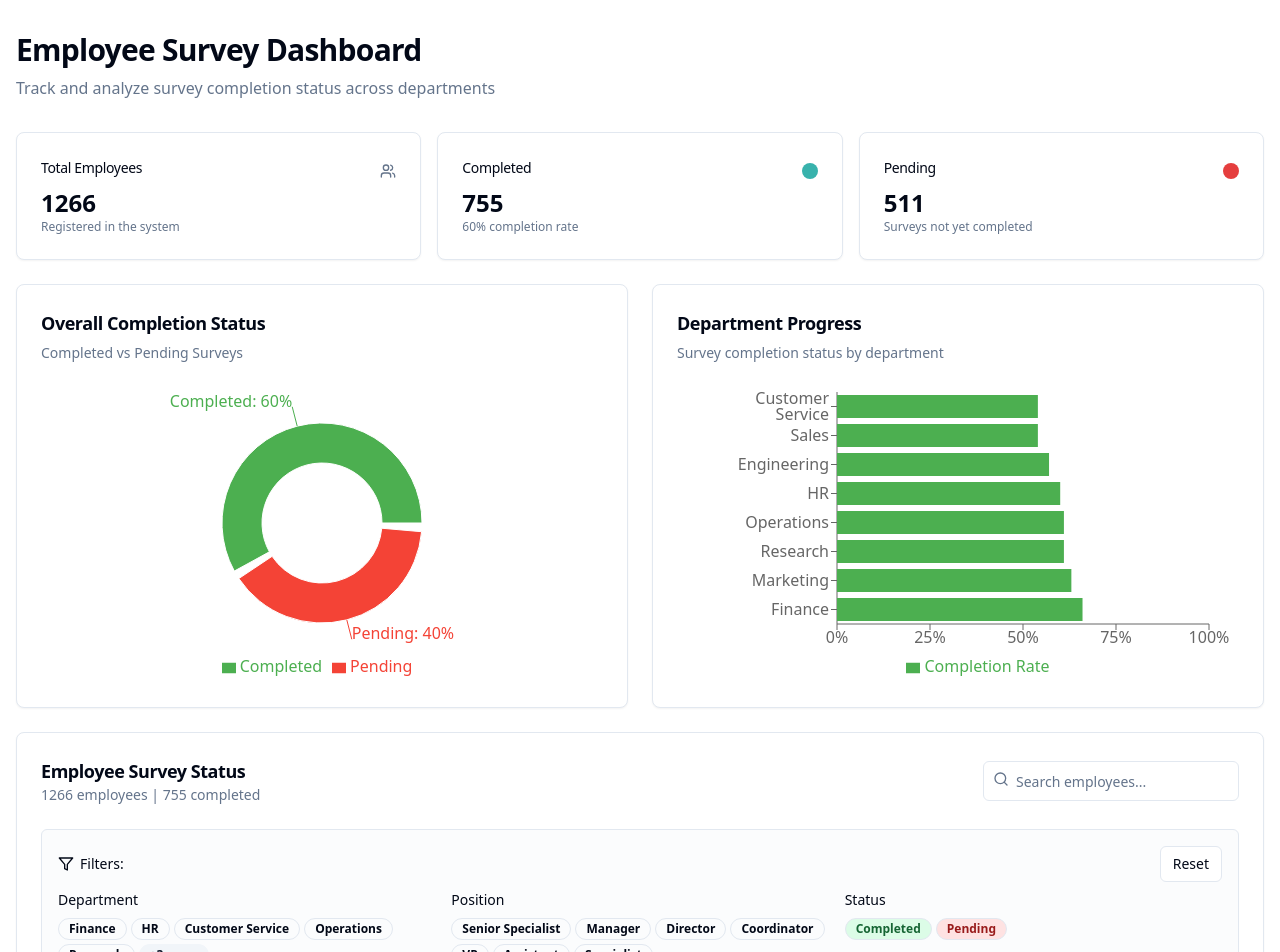
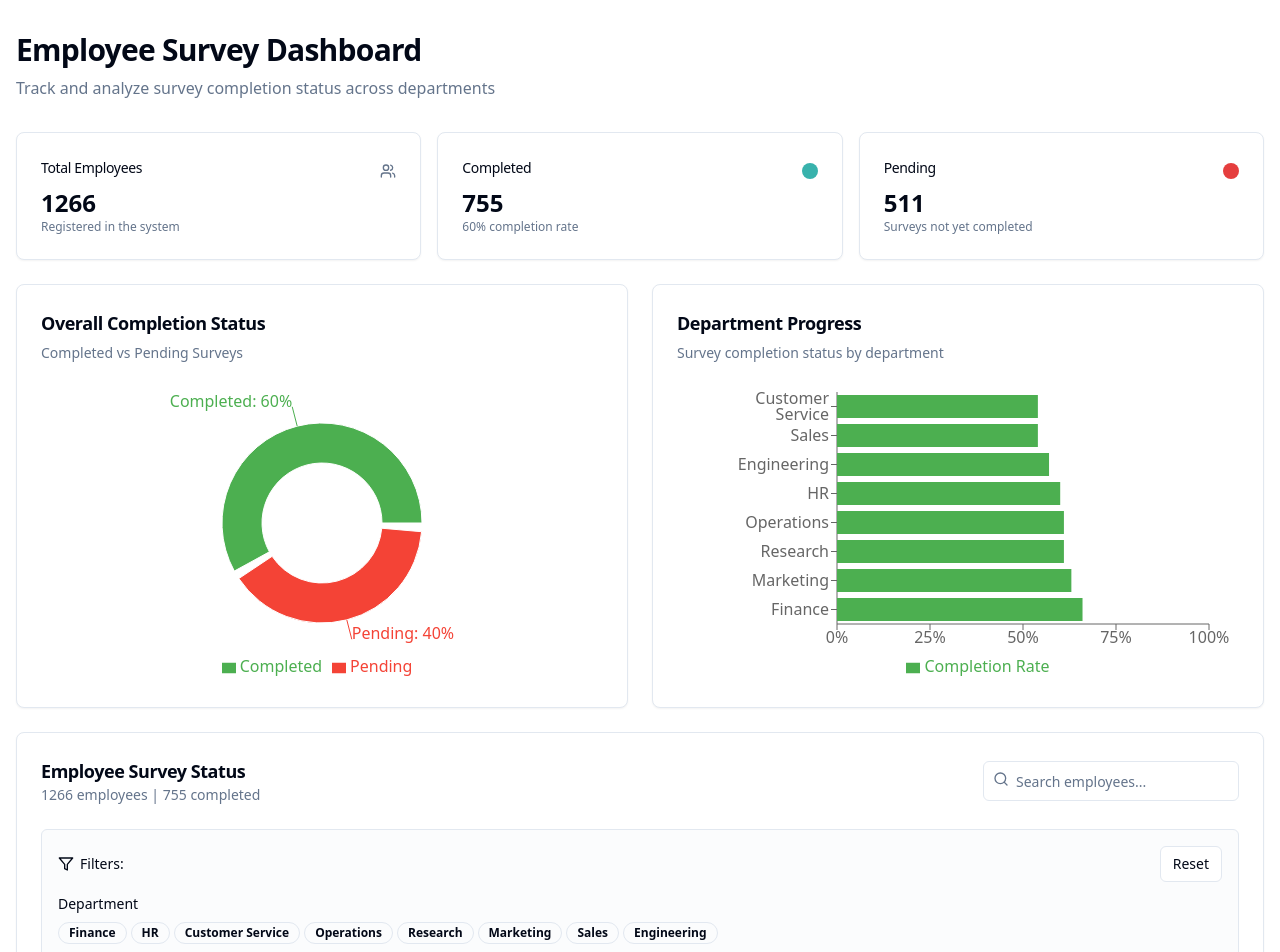
Before and after one commit to daitran07330/ndx-employee-pulse-analyzer, a React (Vite) app: page /employees in a window 1280 px wide. Shown: the top 952 px of the page. Built offline with nearby package versions, Linux system fonts and the light colour scheme.

Commit message:
Refactor: Implement horizontal filter menus
Restructure filter buttons as horizontal menus, with dynamic loading of position filters based on department selection. Position the filter menus above the employee table within the "Employee Survey Status" card.

```diff
--- a/src/pages/EmployeeList.tsx
+++ b/src/pages/EmployeeList.tsx
@@ -6,7 +6,7 @@ import { Table, TableHeader, TableBody, TableHead, TableRow, TableCell } from "@
 import { Badge } from "@/components/ui/badge";
 import { Button } from "@/components/ui/button";
 import { PieChart, Pie, Cell, ResponsiveContainer, BarChart, Bar, XAxis, YAxis, Tooltip, Legend } from "recharts";
-import { Search, Users, PieChart as PieChartIcon, Filter } from "lucide-react";
+import { Search, Users, Filter } from "lucide-react";
 import PageTitle from "@/components/layout/PageTitle";
 
 // Define types for our data structures
@@ -46,6 +46,9 @@ const EmployeeList: React.FC = () => {
     status: "", // "completed" or "pending"
     position: ""
   });
+
+  // Position options based on selected department
+  const [availablePositions, setAvailablePositions] = useState<string[]>([]);
 
   useEffect(() => {
     // This would be replaced with an API call in a real application
@@ -107,6 +110,21 @@ const EmployeeList: React.FC = () => {
     // Apply department filter
     if (activeFilters.department) {
       result = result.filter(emp => emp.department === activeFilters.department);
+
+      // Update available positions based on selected department
+      const positionsInDepartment = Array.from(
+        new Set(result.map(emp => emp.position))
+      );
+      setAvailablePositions(positionsInDepartment);
+
+      // Reset position filter if the selected position is not in the new department
+      if (activeFilters.position && !positionsInDepartment.includes(activeFilters.position)) {
+        setActiveFilters(prev => ({...prev, position: ""}));
+      }
+    } else {
+      // If no department is selected, show all positions
+      const allPositions = Array.from(new Set(employees.map(emp => emp.position)));
+      setAvailablePositions(allPositions);
     }
 
     // Apply status filter
@@ -174,9 +192,8 @@ const EmployeeList: React.FC = () => {
     setDepartmentStats(deptStats);
   };
 
-  // Get unique departments, positions for filters
+  // Get unique departments for filters
   const uniqueDepartments = Array.from(new Set(employees.map(emp => emp.department)));
-  const uniquePositions = Array.from(new Set(employees.map(emp => emp.position)));
 
   // Helper to handle filter clicks
   const toggleFilter = (type: 'department' | 'status' | 'position', value: string) => {
@@ -323,10 +340,11 @@ const EmployeeList: React.FC = () => {
             </div>
           </div>
         </CardHeader>
+
         <CardContent>
-          {/* Filter Section */}
+          {/* Filter Section - Two rows of horizontal menus */}
           <div className="mb-4 border rounded-md p-4 bg-muted/30">
-            <div className="flex flex-wrap items-center gap-2 mb-2">
+            <div className="flex items-center justify-between mb-3">
               <div className="flex items-center gap-1.5">
                 <Filter className="h-4 w-4" />
                 <span className="text-sm font-medium">Filters:</span>
@@ -335,18 +353,16 @@ const EmployeeList: React.FC = () => {
                 variant="outline"
                 size="sm"
                 onClick={resetFilters}
-                className="ml-auto"
               >
                 Reset
               </Button>
             </div>
 
-            <div className="grid grid-cols-1 md:grid-cols-3 gap-4">
-              {/* Department Filter */}
-              <div>
+            {/* First row - Department filter */}
+            <div className="mb-3">
               <h4 className="text-sm font-medium mb-2">Department</h4>
               <div className="flex flex-wrap gap-1">
-                  {uniqueDepartments.slice(0, 5).map(dept => (
+                {uniqueDepartments.map(dept => (
                   <Badge
                     key={dept}
                     variant={activeFilters.department === dept ? "default" : "outline"}
@@ -356,17 +372,16 @@ const EmployeeList: React.FC = () => {
                     {dept}
                   </Badge>
                 ))}
-                  {uniqueDepartments.length > 5 && (
-                    <Badge variant="secondary">+{uniqueDepartments.length - 5} more</Badge>
-                  )}
               </div>
             </div>
 
+            {/* Second row - Position and Status filters side by side */}
+            <div className="grid grid-cols-1 md:grid-cols-2 gap-4">
               {/* Position Filter */}
               <div>
                 <h4 className="text-sm font-medium mb-2">Position</h4>
                 <div className="flex flex-wrap gap-1">
-                  {uniquePositions.map(position => (
+                  {availablePositions.map(position => (
                     <Badge
                       key={position}
                       variant={activeFilters.position === position ? "default" : "outline"}
@@ -376,6 +391,11 @@ const EmployeeList: React.FC = () => {
                       {position}
                     </Badge>
                   ))}
+                  {availablePositions.length === 0 && (
+                    <span className="text-sm text-muted-foreground">
+                      {activeFilters.department ? "No positions found in this department" : "Select a department first"}
+                    </span>
+                  )}
                 </div>
               </div>
 
```
Lines whose indentation alone changed are shown as unchanged.
